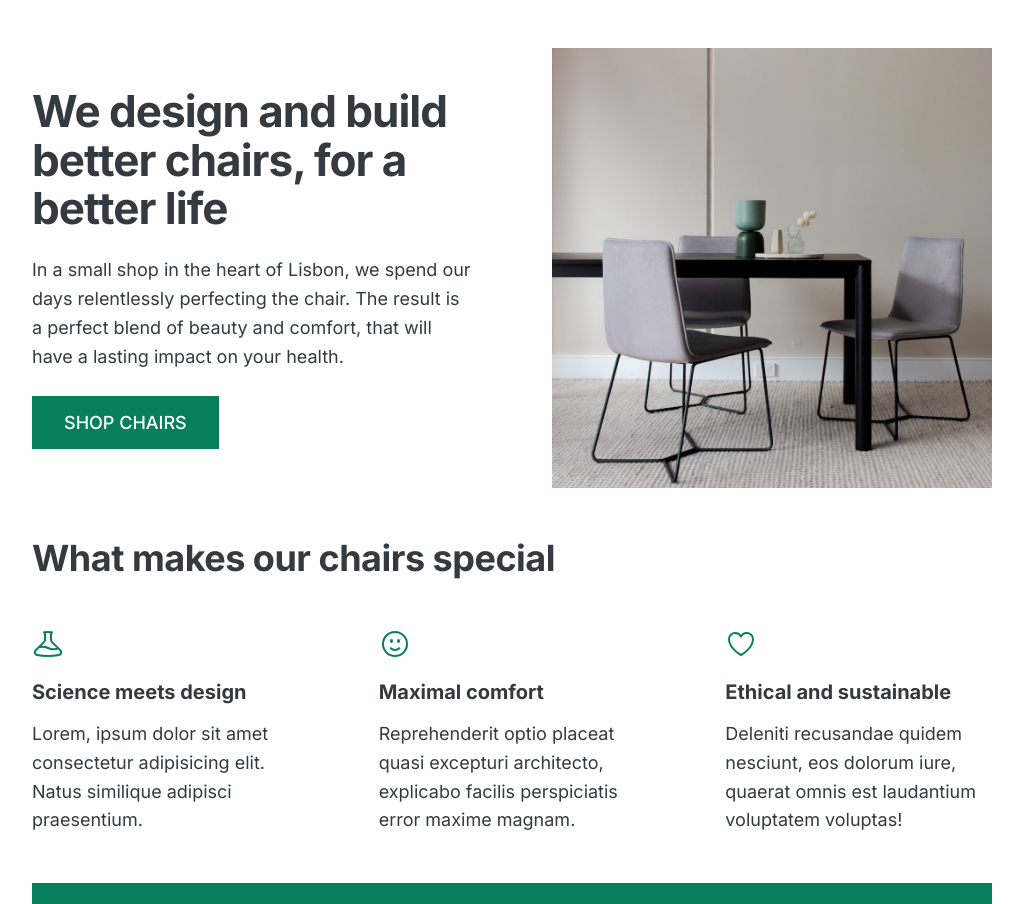
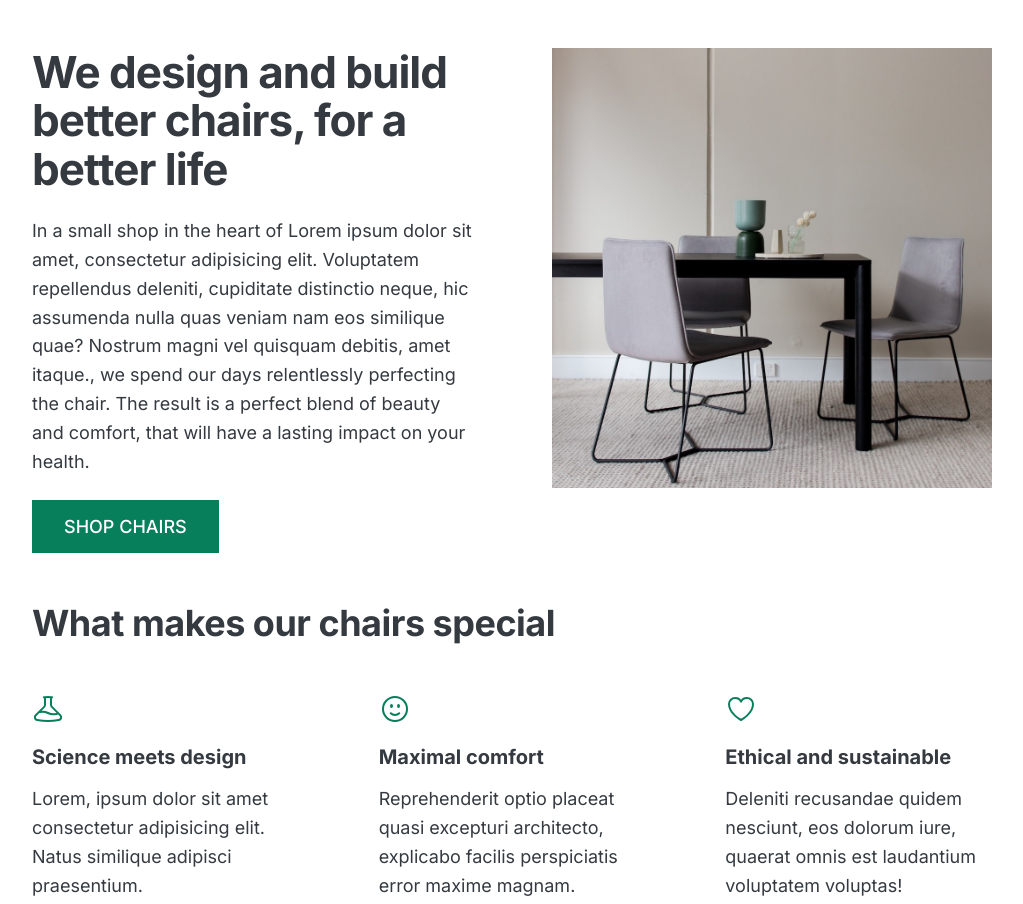
Before and after one commit to anupkumargorai-dev/Web-development-chair-static-website, a plain HTML site: page index.html in a window 1280 px wide. Shown: the top 904 px of the page, without its empty margins (128-1151 px from the left). Drawn offline with Linux system fonts and the light colour scheme.

Commit message:
made some changes

```diff
--- a/index.html
+++ b/index.html
@@ -21,9 +21,13 @@
         <div class="header-text-box">
           <h1>We design and build better chairs, for a better life</h1>
           <p class="header-text">
-            In a small shop in the heart of Lisbon, we spend our days
-            relentlessly perfecting the chair. The result is a perfect blend of
-            beauty and comfort, that will have a lasting impact on your health.
+            In a small shop in the heart of Lorem ipsum dolor sit amet,
+            consectetur adipisicing elit. Voluptatem repellendus deleniti,
+            cupiditate distinctio neque, hic assumenda nulla quas veniam nam eos
+            similique quae? Nostrum magni vel quisquam debitis, amet itaque., we
+            spend our days relentlessly perfecting the chair. The result is a
+            perfect blend of beauty and comfort, that will have a lasting impact
+            on your health.
           </p>
           <a class="btn btn--big" href="#">Shop chairs</a>
         </div>
```
